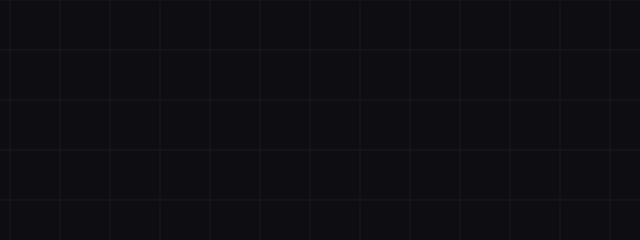
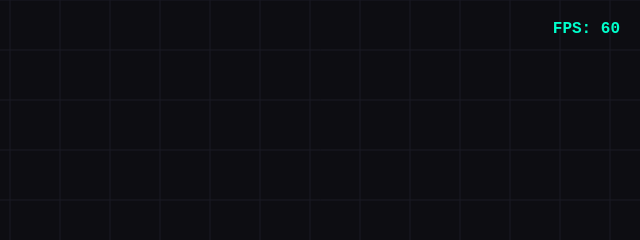
Before and after one commit to mirdha8846/flam, a plain HTML site: page index.html in a window 1280 px wide. Shown: the top 240 px of the page, 640-1280 px from the left. Drawn offline with Linux system fonts and the light colour scheme.

Commit message:
fps added

```diff
--- a/index.html
+++ b/index.html
@@ -1,17 +1,21 @@
 <!DOCTYPE html>
 <html lang="en">
+
 <head>
     <meta charset="UTF-8">
     <meta name="viewport" content="width=device-width, initial-scale=1.0">
     <title>Interactive Physics Bézier</title>
     <link rel="stylesheet" href="style.css">
 </head>
+
 <body>
     <div id="ui-overlay">
         <h1>Interactive Physics Bézier</h1>
         <p>Move your mouse to disturb the rope.</p>
     </div>
+    <div id="fps-meter">FPS: --</div>
     <canvas id="canvas"></canvas>
     <script src="script.js"></script>
 </body>
+
 </html>
--- a/script.js
+++ b/script.js
@@ -269,9 +269,32 @@ function drawPoint(p, color) {
 
 // --- 7. Main Loop ---
 
-function loop() {
+let lastTime = 0;
+let fpsTimer = 0;
+let frameCount = 0;
+const fpsElement = document.getElementById('fps-meter');
+
+function loop(timestamp) {
+    if (!lastTime) lastTime = timestamp;
+    const deltaTime = timestamp - lastTime;
+    lastTime = timestamp;
+
     updatePhysics();
     draw();
+
+    // FPS Calculation (update every 500ms)
+    fpsTimer += deltaTime;
+    frameCount++;
+
+    if (fpsTimer >= 500) {
+        const fps = Math.round((frameCount * 1000) / fpsTimer);
+        if (fpsElement) {
+             fpsElement.innerText = `FPS: ${fps}`;
+        }
+        fpsTimer = 0;
+        frameCount = 0;
+    }
+
     requestAnimationFrame(loop);
 }
 
@@ -304,4 +327,4 @@ window.addEventListener('mouseup', () => {
 
 // Init
 resize();
-loop();
+requestAnimationFrame(loop);
--- a/style.css
+++ b/style.css
@@ -45,3 +45,15 @@ p {
     opacity: 0.7;
     font-size: 0.9rem;
 }
+
+#fps-meter {
+    position: absolute;
+    top: 20px;
+    right: 20px;
+    color: var(--accent-color);
+    font-family: 'Courier New', Courier, monospace;
+    font-weight: bold;
+    font-size: 1rem;
+    pointer-events: none;
+    z-index: 10;
+}
```
